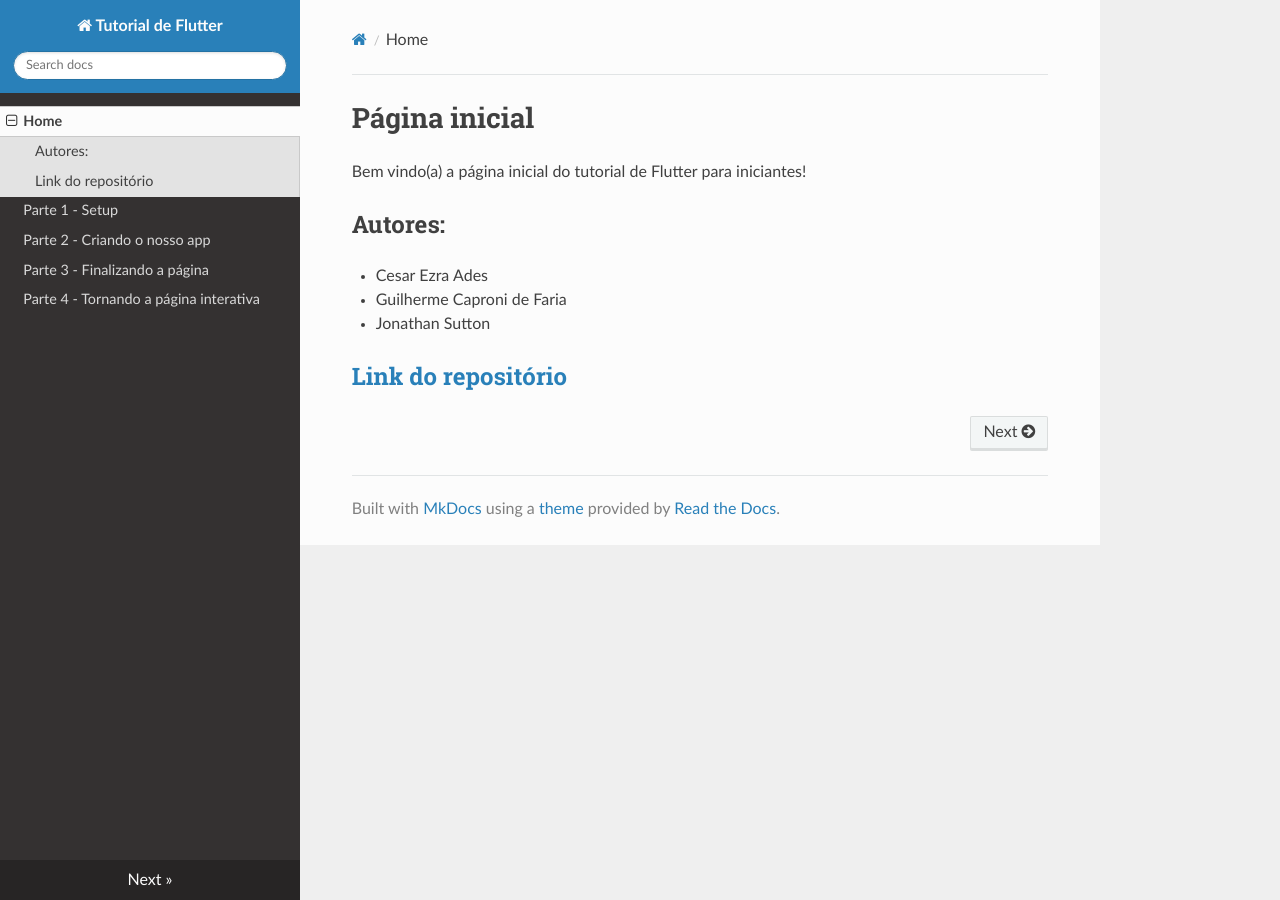
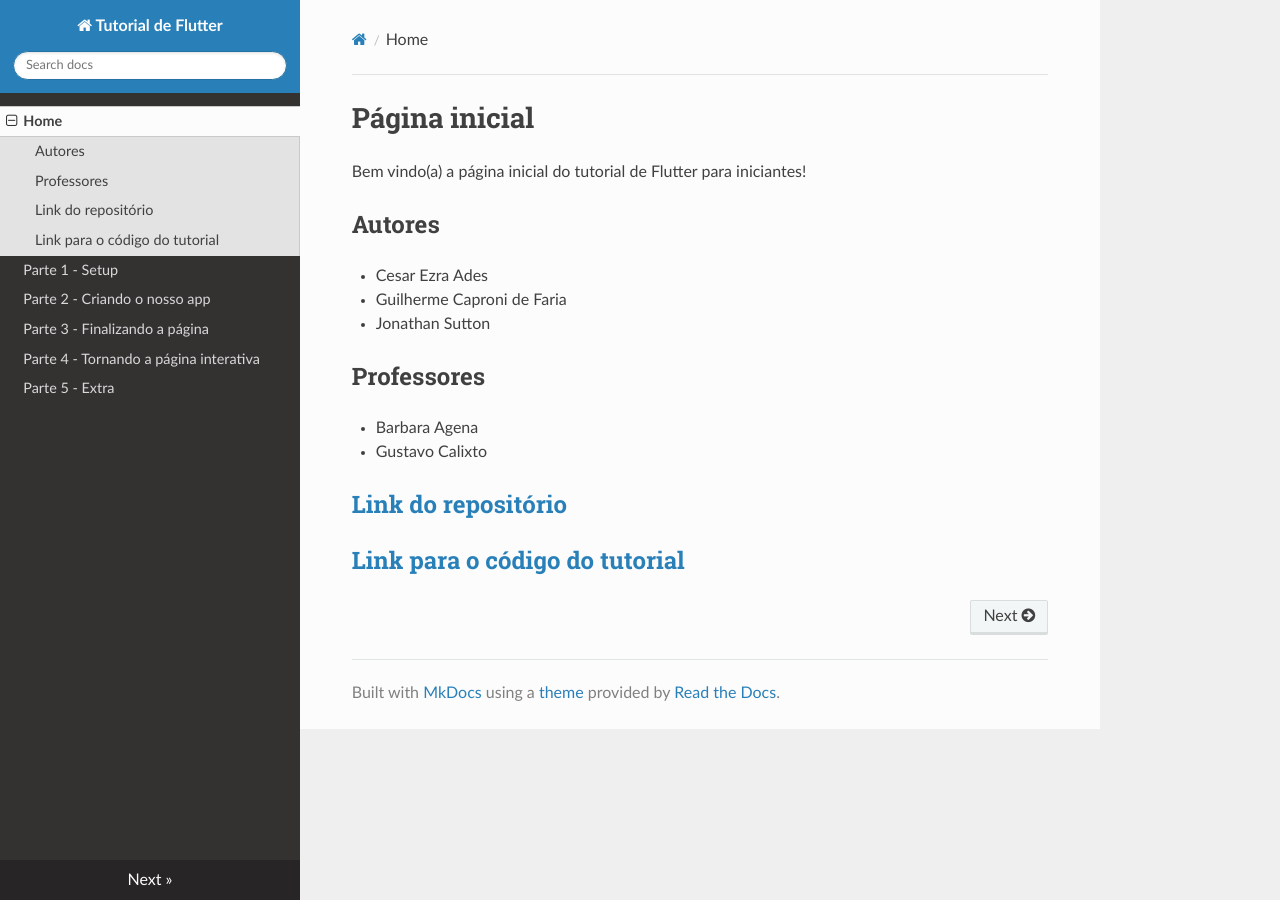
Before and after one commit to jonathansutton1/Projeto3-TecWeb, an MkDocs documentation site: the page built from docs/index.md, in a window 1280 px wide. Built offline with MkDocs 1.6.1, drawn with Linux system fonts in a browser that asks for light colours; nearby versions of some CDN libraries.

Commit message:
P5 adicionada e projeto finalizado

```diff
--- a/docs/index.md
+++ b/docs/index.md
@@ -2,9 +2,14 @@
 
 Bem vindo(a) a página inicial do tutorial de Flutter para iniciantes!
 
-## Autores:
+## Autores
 - Cesar Ezra Ades
 - Guilherme Caproni de Faria
 - Jonathan Sutton
 
+## Professores
+- Barbara Agena
+- Gustavo Calixto
+
 ## [Link do repositório](https://github.com/jonathansutton1/TecWeb-Projeto3)
+## [Link para o código do tutorial](https://github.com/jonathansutton1/TecWeb-Projeto3/tree/main/nomes_startups)
--- a/mkdocs.yml
+++ b/mkdocs.yml
@@ -5,5 +5,6 @@ nav:
     - Parte 2 - Criando o nosso app: P2.md
     - Parte 3 - Finalizando a página: P3.md
     - Parte 4 - Tornando a página interativa: P4.md
+    - Parte 5 - Extra: P5.md
 
 theme: readthedocs
```
Also changed, not shown: docs/P5.md (added, +24 -0 lines), site/404.html, site/P1/index.html, site/P2/index.html, site/P3/index.html, site/P4/index.html, site/P5/index.html (added), site/index.html, site/search.html, site/search/search_index.json, site/sitemap.xml, 1 other file.
